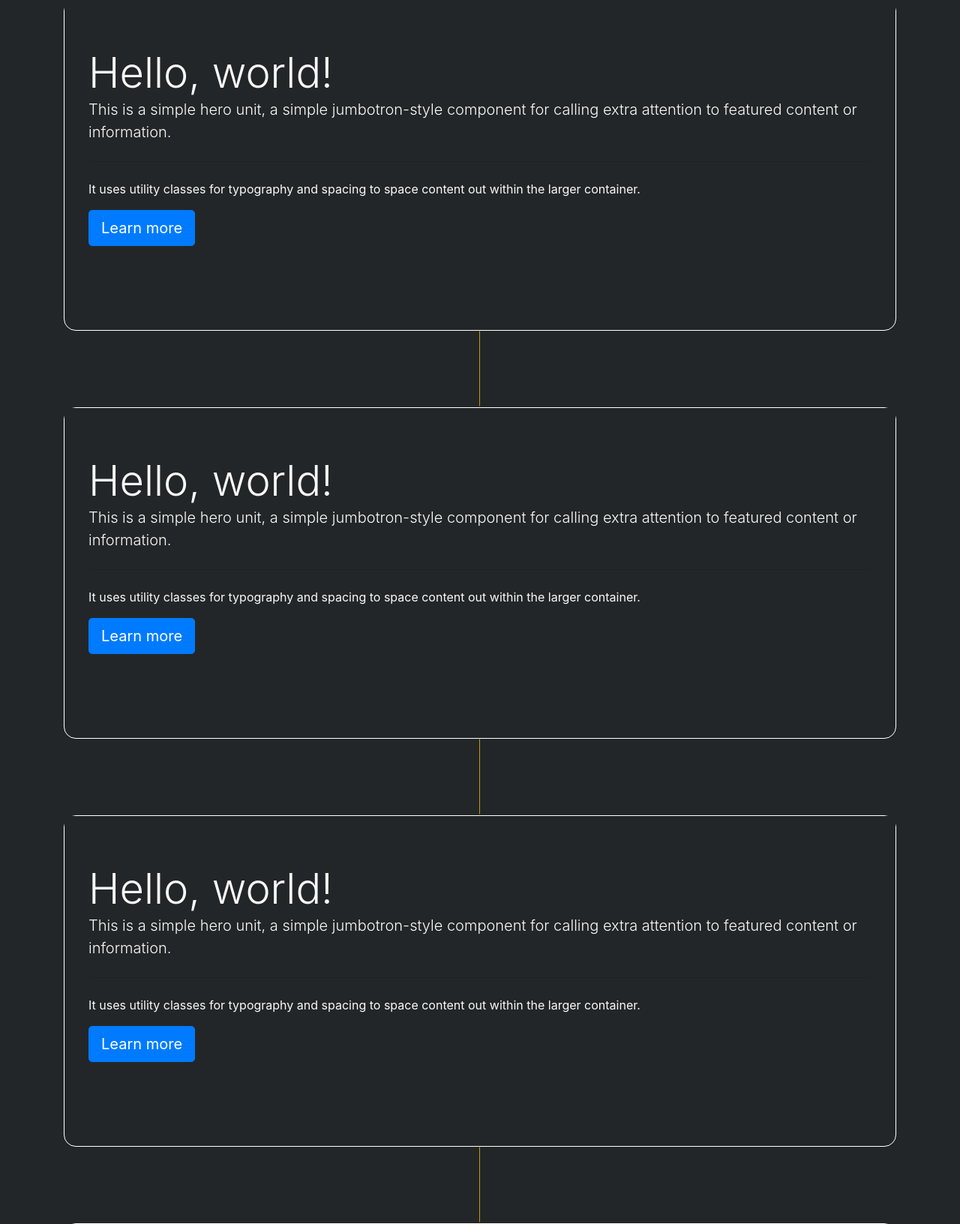
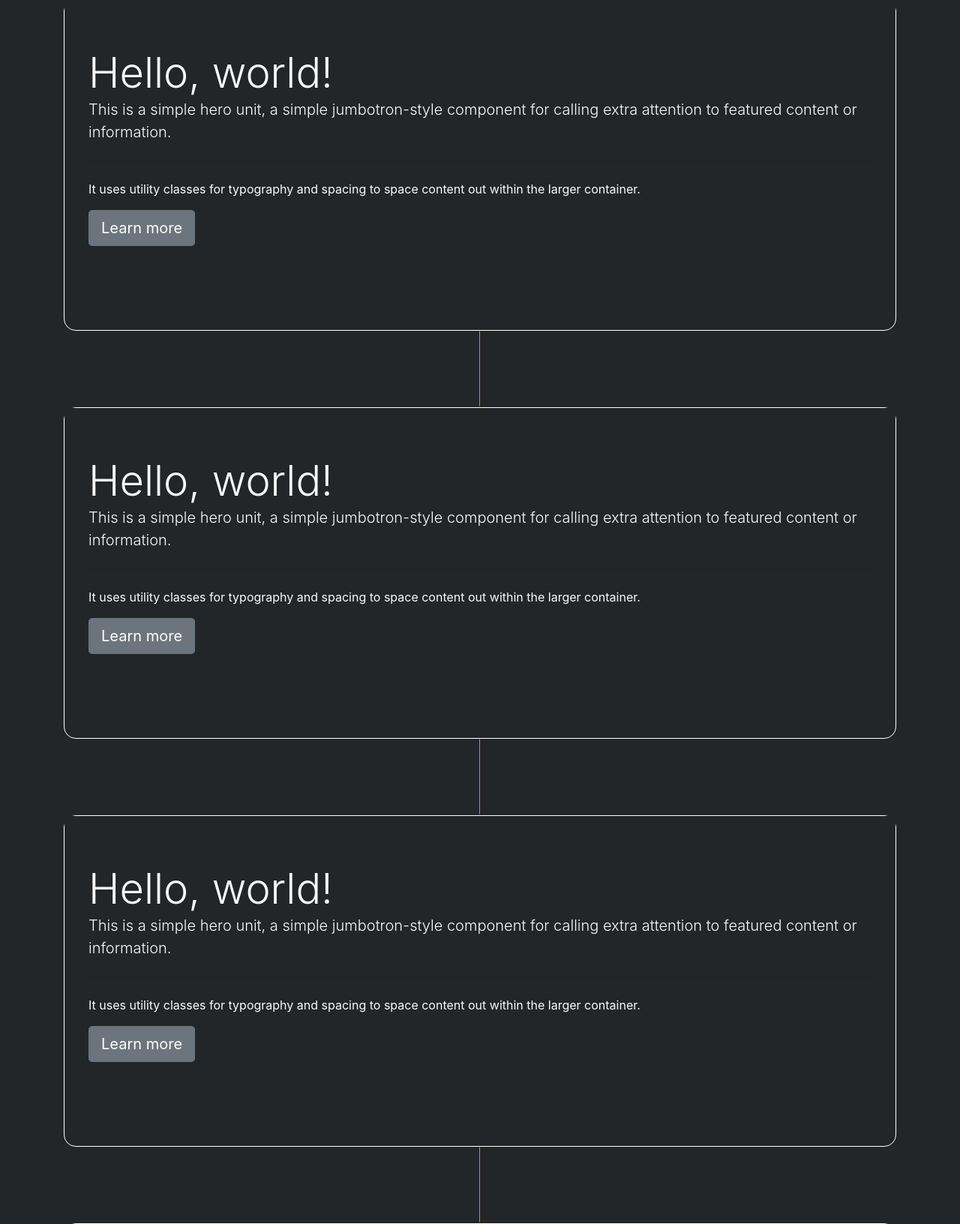
Before and after one commit to monika-prajapati/blog, a Flask app: template flaskblog/templates/portfolio.html in a window 1280 px wide. Shown: the part 1267-2899 px from the top of the page at 75% size. Run offline with Flask 2, Linux system fonts and the light colour scheme; the template is opened without the code that fills it, so the values that code supplies are empty; some libraries are stand-ins or nearby versions.

Commit message:
Change color of button

```diff
--- a/flaskblog/templates/portfolio.html
+++ b/flaskblog/templates/portfolio.html
@@ -95,7 +95,7 @@
                 <p>It uses utility classes for typography and spacing to space
                     content out within the larger container.</p>
                 <p class="lead">
-                    <a class="btn btn-primary btn-lg" href="#"
+                    <a class="btn btn-secondary btn-lg" href="#"
                         role="button">Learn
                         more</a>
                 </p>
@@ -116,7 +116,7 @@
                 <p>It uses utility classes for typography and spacing to space
                     content out within the larger container.</p>
                 <p class="lead">
-                    <a class="btn btn-primary btn-lg" href="#"
+                    <a class="btn btn-secondary btn-lg" href="#"
                         role="button">Learn
                         more</a>
                 </p>
@@ -137,7 +137,7 @@
                 <p>It uses utility classes for typography and spacing to space
                     content out within the larger container.</p>
                 <p class="lead">
-                    <a class="btn btn-primary btn-lg" href="#"
+                    <a class="btn btn-secondary btn-lg" href="#"
                         role="button">Learn
                         more</a>
                 </p>
@@ -158,7 +158,7 @@
                 <p>It uses utility classes for typography and spacing to space
                     content out within the larger container.</p>
                 <p class="lead">
-                    <a class="btn btn-primary btn-lg" href="#"
+                    <a class="btn btn-secondary btn-lg" href="#"
                         role="button">Learn
                         more</a>
                 </p>
@@ -178,7 +178,7 @@
                 <p>It uses utility classes for typography and spacing to space
                     content out within the larger container.</p>
                 <p class="lead">
-                    <a class="btn btn-primary btn-lg" href="#"
+                    <a class="btn btn-secondary btn-lg" href="#"
                         role="button">Learn
                         more</a>
                 </p>
```
